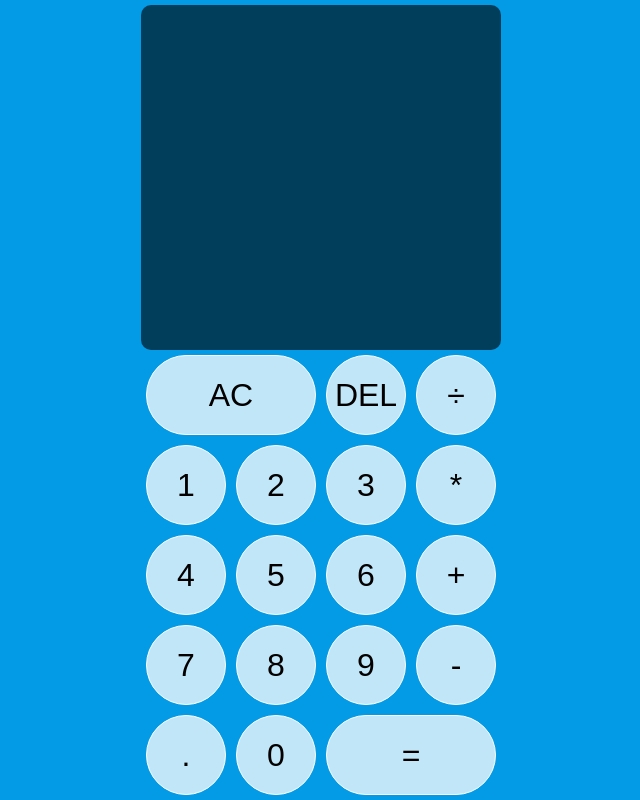
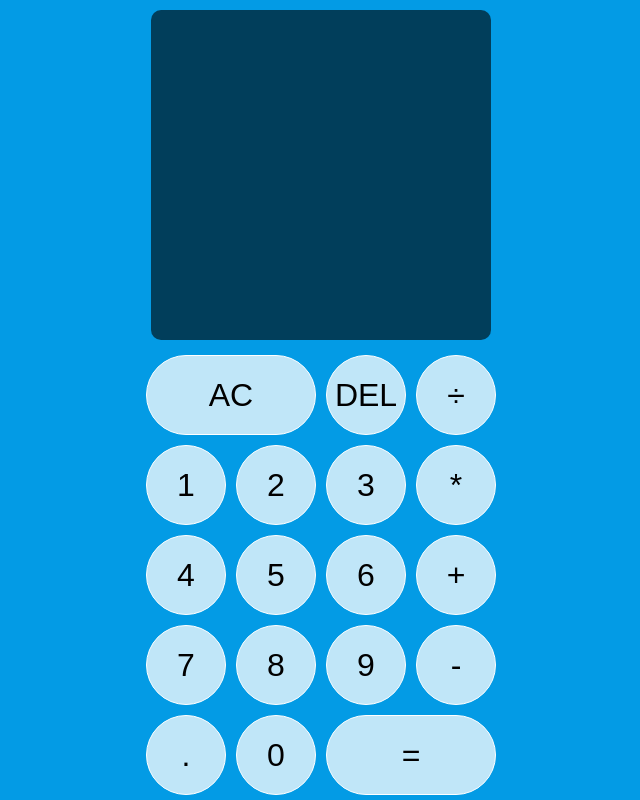
Before and after one commit to rahadianiam/rahadianiam.github.io, a plain HTML site: page index.html in a window 1280 px wide. Shown: the whole page, without its empty margins (319-959 px from the left). Drawn offline with Linux system fonts and the light colour scheme.

Commit message:
Update styles.css

```diff
--- a/styles.css
+++ b/styles.css
@@ -46,7 +46,7 @@ body {
   padding: 10px;
   word-wrap: break-word;
   word-break: break-all;
-  margin-top: 5px;
+  margin: 10px;
   border-radius: 10px;
 }
 
```
